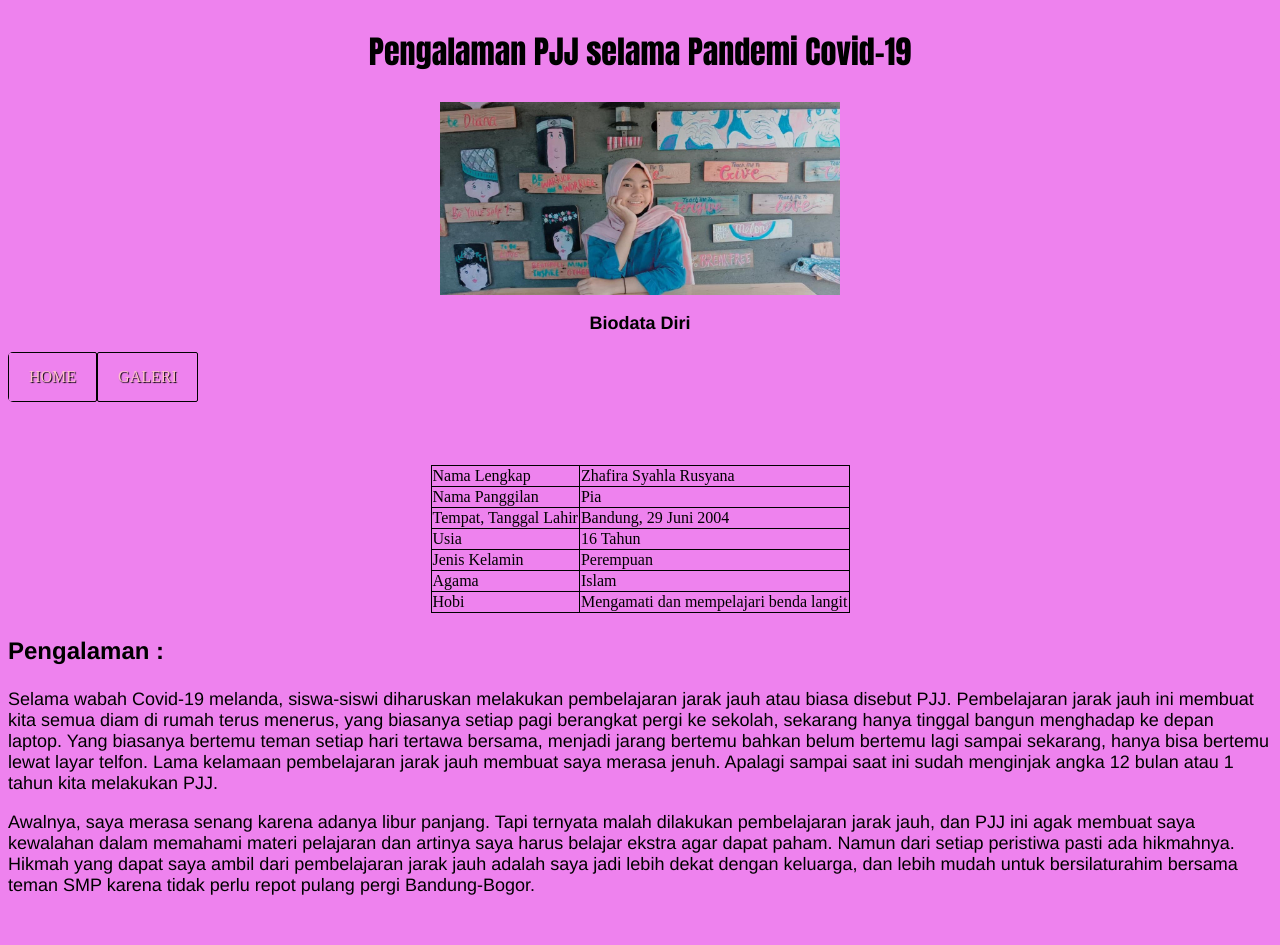
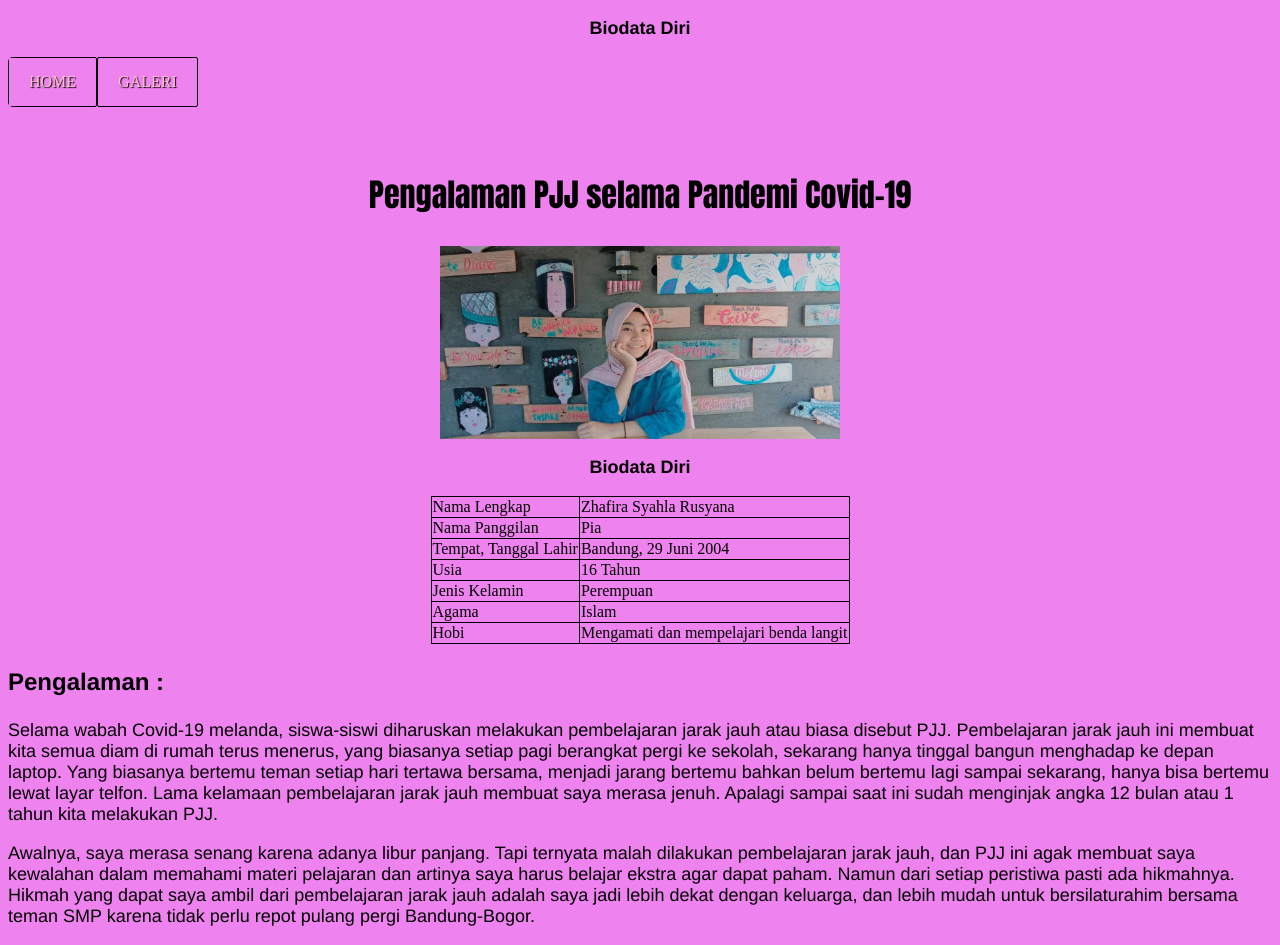
Before and after one commit to zhafirasyahla65/zhafirasyahla65.github.io, a plain HTML site: page index.html in a window 1280 px wide. Before the commit the page ends 914 px from the top, so only its background shows below. Drawn offline with Linux system fonts and the light colour scheme.

Commit message:
Update index.html

```diff
--- a/index.html
+++ b/index.html
@@ -2,12 +2,6 @@
 <html>
 <head>
     <link rel="stylesheet"href="https://zhafirasyahla65.github.io/HTML & CSS pertemuan 4.css">
-<title>Website Zhafira Syahla</title>
-<h2>Pengalaman PJJ selama Pandemi Covid-19</h2>
-<img src="foto akuw.jpeg" alt=fotopia width="400px">
-    <style>
-
-    </style>
     <center><p><b>Biodata Diri</b></p></center>
 </head>
 <body>
@@ -18,6 +12,10 @@
             <li><a href="https://zhafirasyahla65.github.io/galeri.html"> GALERI </a></li>
         </ul>
     </nav>
+<title>Website Zhafira Syahla</title>
+<h2>Pengalaman PJJ selama Pandemi Covid-19</h2>
+<img src="foto akuw.jpeg" alt=fotopia width="400px">
+    <center><p><b>Biodata Diri</b></p></center>
 <center><table>
 <tr>
     <td>Nama Lengkap</td>
```
